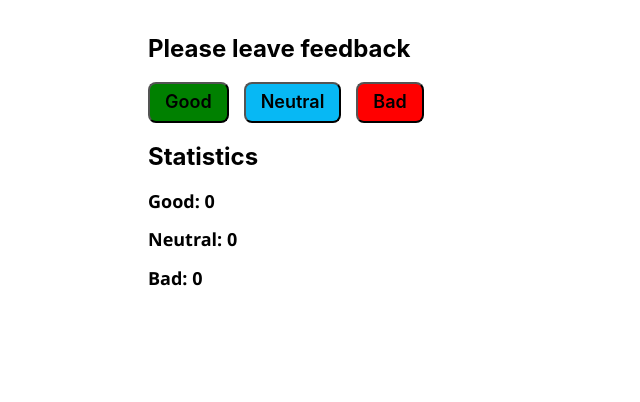
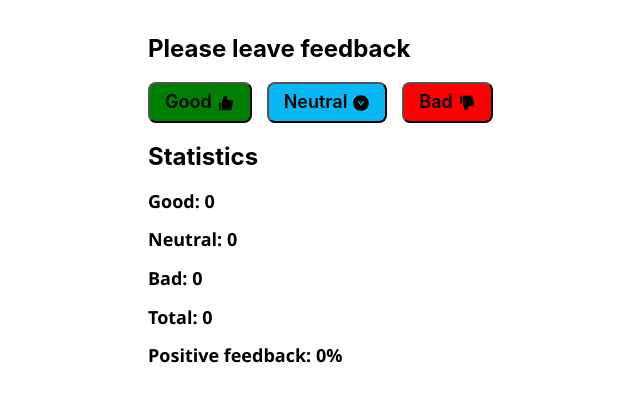
Before and after one commit to Siryi-Oleksandr/goit-react-hw-02-feedback, a React (Create React App) app: page / in a window 1280 px wide. Shown: the top 402 px of the page, without its empty margins (123-763 px from the left). Built offline with nearby package versions, Linux system fonts and the light colour scheme.

Commit message:
main logic have done

```diff
--- a/src/components/App/App.jsx
+++ b/src/components/App/App.jsx
@@ -13,9 +13,26 @@ class App extends Component {
     bad: 0,
   };
 
-  leaveFeedback = () => {
-    console.log('😎');
-    // this.state;
+  leaveFeedback = type => {
+    this.setState(prevState => ({
+      [type]: prevState[type] + 1,
+    }));
+  };
+
+  countTotalFeedback = () => {
+    const values = Object.values(this.state);
+    let total = 0;
+    for (const value of values) {
+      total += value;
+    }
+    return total;
+  };
+
+  countPositiveFeedbackPercentage = () => {
+    const total = this.countTotalFeedback();
+    const positiveFeedback = this.state.good;
+    const result = (positiveFeedback / total) * 100;
+    return total ? result.toFixed(1) : 0;
   };
 
   render() {
@@ -27,7 +44,13 @@ class App extends Component {
           <FeedbackOptions onLeaveFeedback={this.leaveFeedback} />
         </Section>
         <Section title="Statistics">
-          <Statistics good={good} neutral={neutral} bad={bad} />
+          <Statistics
+            good={good}
+            neutral={neutral}
+            bad={bad}
+            total={this.countTotalFeedback()}
+            positivePercentage={this.countPositiveFeedbackPercentage()}
+          />
         </Section>
       </Container>
     );
--- a/src/components/FeedbackOptions/FeedbackOptions.jsx
+++ b/src/components/FeedbackOptions/FeedbackOptions.jsx
@@ -1,31 +1,35 @@
 import PropTypes from 'prop-types';
-import { Button } from './FeedbackOptions.styled';
+import { Button, ButtonWrapper } from './FeedbackOptions.styled';
+import { AiFillDislike, AiFillLike, AiFillDownCircle } from 'react-icons/ai';
 
 const FeedbackOptions = ({ onLeaveFeedback }) => {
   return (
-    <div>
+    <ButtonWrapper>
       <Button
         type="button"
         style={{ backgroundColor: 'green' }}
-        onClick={() => onLeaveFeedback()}
+        onClick={() => onLeaveFeedback('good')}
       >
         Good
+        <AiFillLike />
       </Button>
       <Button
         type="button"
         style={{ backgroundColor: '#07b8f4' }}
-        onClick={() => onLeaveFeedback()}
+        onClick={() => onLeaveFeedback('neutral')}
       >
         Neutral
+        <AiFillDownCircle />
       </Button>
       <Button
         type="button"
         style={{ backgroundColor: 'red' }}
-        onClick={() => onLeaveFeedback()}
+        onClick={() => onLeaveFeedback('bad')}
       >
         Bad
+        <AiFillDislike />
       </Button>
-    </div>
+    </ButtonWrapper>
   );
 };
 
--- a/src/components/FeedbackOptions/FeedbackOptions.styled.jsx
+++ b/src/components/FeedbackOptions/FeedbackOptions.styled.jsx
@@ -2,18 +2,18 @@ import styled from 'styled-components';
 
 export const Button = styled.button`
   padding: 8px 15px;
+  display: flex;
+  justify-content: center;
+  align-items: center;
+  gap: 5px;
   border-radius: 8px;
   /* background-color: #88c426; */
   font-size: 18px;
   font-weight: 600;
   cursor: pointer;
-  /* border-color: transparent; */
   outline: none;
   transition: all 250ms ease-in-out;
 
-  &:not(:last-of-type) {
-    margin-right: 15px;
-  }
   &:active {
     transform: scale(0.95);
   }
@@ -24,3 +24,10 @@ export const Button = styled.button`
       rgba(0, 0, 0, 0.23) 0px 6px 6px;
   }
 `;
+
+export const ButtonWrapper = styled.div`
+  display: flex;
+  justify-content: flex-start;
+  align-items: center;
+  gap: 15px;
+`;
--- a/src/components/Statistics/Statistics.jsx
+++ b/src/components/Statistics/Statistics.jsx
@@ -7,6 +7,8 @@ const Statistics = ({ good, neutral, bad, total, positivePercentage }) => {
       <StatItem>Good: {good}</StatItem>
       <StatItem>Neutral: {neutral}</StatItem>
       <StatItem>Bad: {bad}</StatItem>
+      <StatItem>Total: {total}</StatItem>
+      <StatItem>Positive feedback: {positivePercentage}%</StatItem>
     </div>
   );
 };
```
